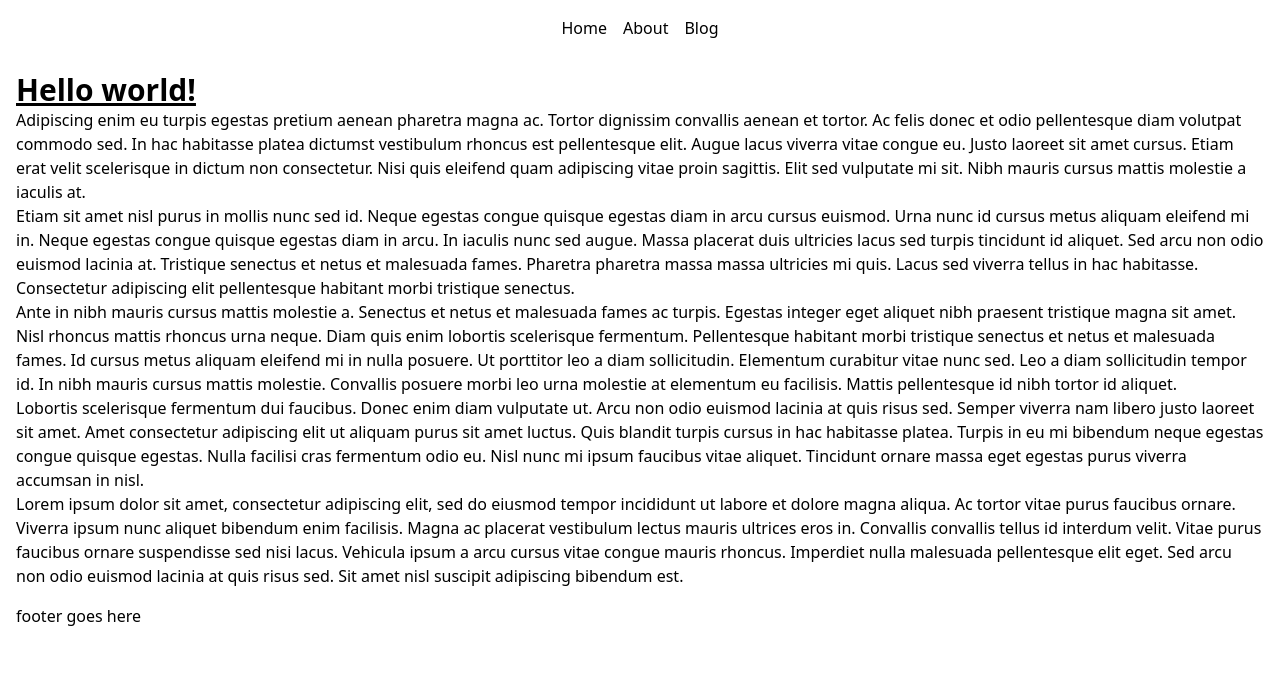
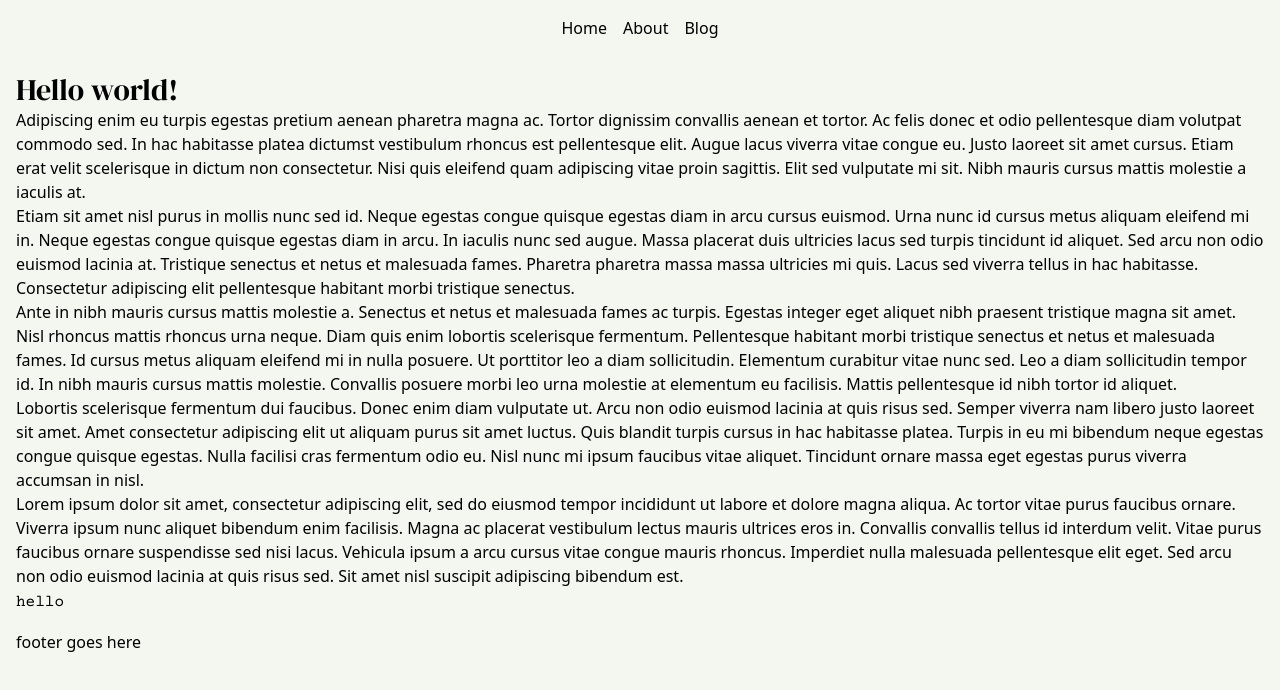
Before and after one commit to thecosycoder/site, a SvelteKit app: page / in a window 1280 px wide. Shown: the top 690 px of the page. Built offline with nearby package versions, Linux system fonts and the light colour scheme.

Commit message:
Adding fonts and setting some defaults

```diff
--- a/src/css/app.css
+++ b/src/css/app.css
@@ -1,3 +1,6 @@
+@import '@fontsource-variable/karla';
+@import '@fontsource/dm-serif-display';
+@import '@fontsource/courier-prime';
 @import 'prism.css';
 
 @tailwind base;
--- a/src/css/prism.css
+++ b/src/css/prism.css
@@ -8,9 +8,6 @@ Generated with Base16 Builder (https://github.com/base16-builder/base16-builder)
 
 code[class*='language-'],
 pre[class*='language-'] {
-  font-family: Consolas, Menlo, Monaco, 'Andale Mono WT', 'Andale Mono', 'Lucida Console',
-    'Lucida Sans Typewriter', 'DejaVu Sans Mono', 'Bitstream Vera Sans Mono', 'Liberation Mono',
-    'Nimbus Mono L', 'Courier New', Courier, monospace;
   font-size: 14px;
   line-height: 1.375;
   direction: ltr;
--- a/src/routes/+page.svelte
+++ b/src/routes/+page.svelte
@@ -1,5 +1,5 @@
 <section class="container mx-auto px-4">
-	<h1 class="text-3xl font-bold underline">
+	<h1 class="text-3xl">
 		Hello world!
 	</h1>
 	<p>Adipiscing enim eu turpis egestas pretium aenean pharetra magna ac. Tortor dignissim convallis aenean et tortor. Ac felis donec et odio pellentesque diam volutpat commodo sed. In hac habitasse platea dictumst vestibulum rhoncus est pellentesque elit. Augue lacus viverra vitae congue eu. Justo laoreet sit amet cursus. Etiam erat velit scelerisque in dictum non consectetur. Nisi quis eleifend quam adipiscing vitae proin sagittis. Elit sed vulputate mi sit. Nibh mauris cursus mattis molestie a iaculis at.</p>
@@ -7,4 +7,23 @@
 	<p>Ante in nibh mauris cursus mattis molestie a. Senectus et netus et malesuada fames ac turpis. Egestas integer eget aliquet nibh praesent tristique magna sit amet. Nisl rhoncus mattis rhoncus urna neque. Diam quis enim lobortis scelerisque fermentum. Pellentesque habitant morbi tristique senectus et netus et malesuada fames. Id cursus metus aliquam eleifend mi in nulla posuere. Ut porttitor leo a diam sollicitudin. Elementum curabitur vitae nunc sed. Leo a diam sollicitudin tempor id. In nibh mauris cursus mattis molestie. Convallis posuere morbi leo urna molestie at elementum eu facilisis. Mattis pellentesque id nibh tortor id aliquet.</p>
 	<p>Lobortis scelerisque fermentum dui faucibus. Donec enim diam vulputate ut. Arcu non odio euismod lacinia at quis risus sed. Semper viverra nam libero justo laoreet sit amet. Amet consectetur adipiscing elit ut aliquam purus sit amet luctus. Quis blandit turpis cursus in hac habitasse platea. Turpis in eu mi bibendum neque egestas congue quisque egestas. Nulla facilisi cras fermentum odio eu. Nisl nunc mi ipsum faucibus vitae aliquet. Tincidunt ornare massa eget egestas purus viverra accumsan in nisl.</p>
 	<p>Lorem ipsum dolor sit amet, consectetur adipiscing elit, sed do eiusmod tempor incididunt ut labore et dolore magna aliqua. Ac tortor vitae purus faucibus ornare. Viverra ipsum nunc aliquet bibendum enim facilisis. Magna ac placerat vestibulum lectus mauris ultrices eros in. Convallis convallis tellus id interdum velit. Vitae purus faucibus ornare suspendisse sed nisi lacus. Vehicula ipsum a arcu cursus vitae congue mauris rhoncus. Imperdiet nulla malesuada pellentesque elit eget. Sed arcu non odio euismod lacinia at quis risus sed. Sit amet nisl suscipit adipiscing bibendum est.</p>
+	<code>hello</code>
 </section>
+
+<style lang="postcss">
+	:global(html) {
+	  background-color: theme(colors.cream);
+	}
+
+	:global(main, div, p, a, label, input, button) {
+		font-family: theme(fontFamily.sans);
+	}
+
+	:global(h1, h2, h3, h4, h5, h6) {
+		font-family: theme(fontFamily.serif);
+	}
+
+	:global(code, pre) {
+		font-family: theme(fontFamily.mono);
+	}
+</style>
--- a/tailwind.config.js
+++ b/tailwind.config.js
@@ -7,6 +7,7 @@ export default {
       'serif': ['DM Serif Display', 'ui-serif', 'Georgia'],
       'mono': ['Courier Prime', 'ui-monospace', 'SFMono-Regular']
     },
+    extend: {
       colors: {
         transparent: 'transparent',
         current: 'currentColor',
@@ -15,8 +16,8 @@ export default {
         'ash': '#C2D3CD',
         'bittersweet': '#ff715b',
         'byzantine': '#2F52E0'
+      }
     },
-    extend: {}
   },
   plugins: []
 };
```
Also changed, not shown: src/routes/blog/blog-1.md (+11 -0 lines). Lines whose indentation alone changed are shown as unchanged.
